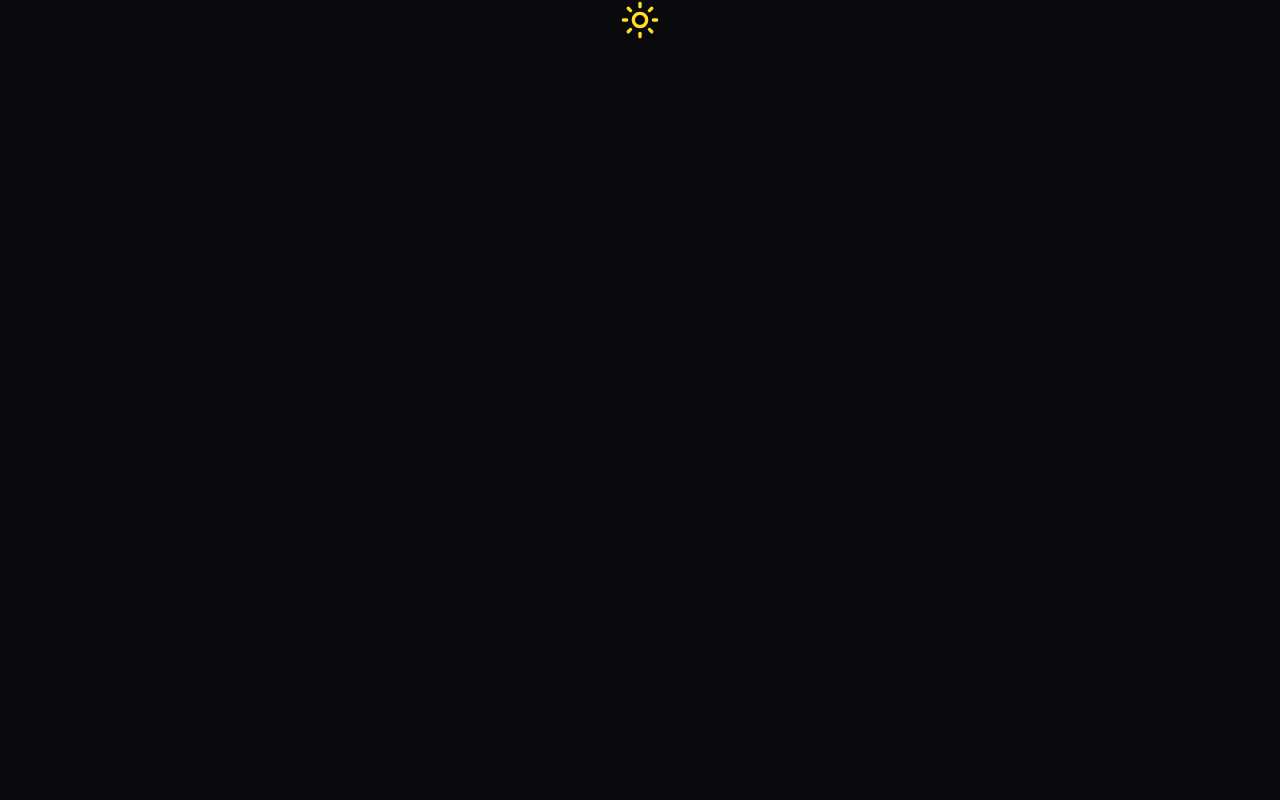
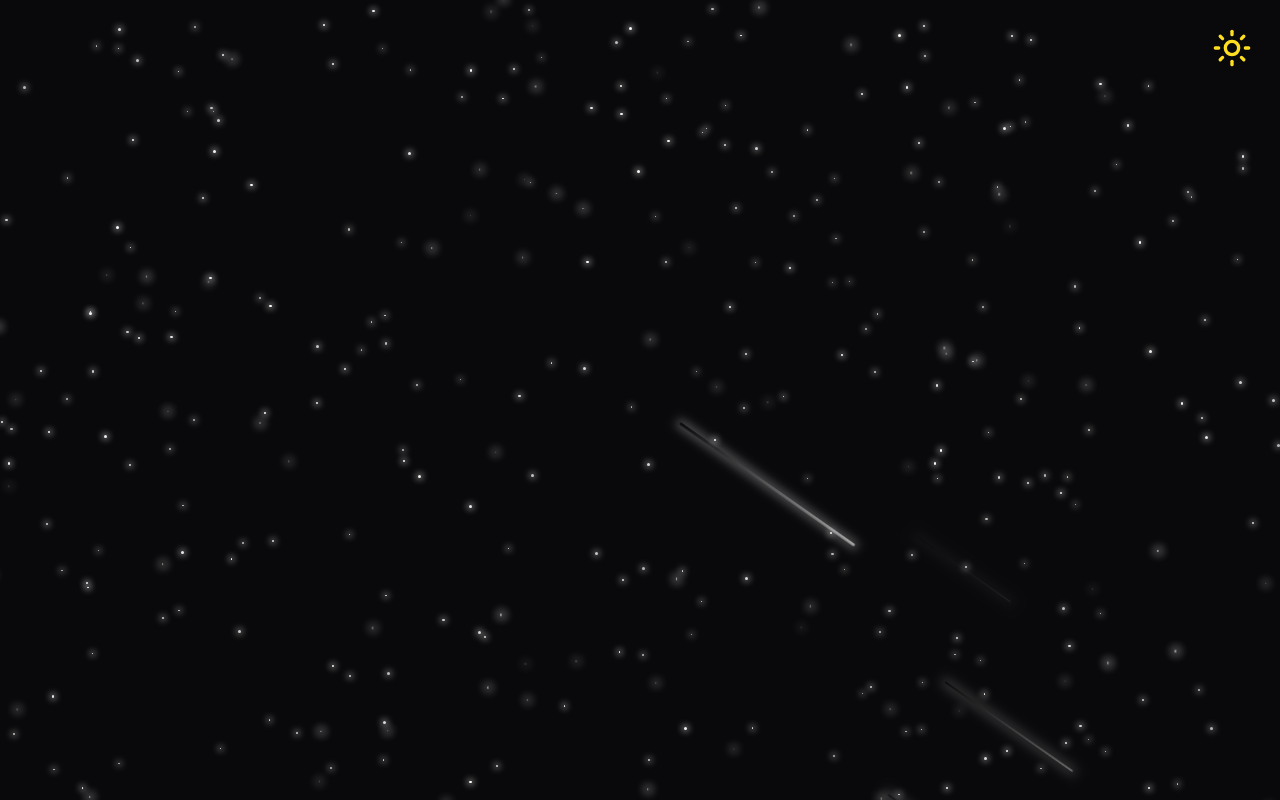
Before and after one commit to ArkaSaha23/my-Portfolio, a React (Vite) app: page / in a window 1280 px wide. Built offline with nearby package versions, Linux system fonts and the light colour scheme.

Commit message:
add changes 4

```diff
--- /dev/null
+++ b/src/components/Background.jsx
@@ -0,0 +1,125 @@
+import { useEffect, useState } from "react";
+
+//each stars,starfall will be an object with id,x,y,size,opacity,animationDuration
+//each meteor will be an object with id,x,y,size,animationDuration
+function Background() {
+  const [stars, setStars] = useState([]);
+  const [meteors, setMeteors] = useState([]);
+  const [starfall, setStarFall] = useState([]);
+
+  useEffect(() => {
+    generateStars();
+    generateMeteors();
+    generateStarfall();
+  }, []);
+
+ //star
+  const generateStars = () => {
+    const starNumbers = Math.floor(
+      (window.innerWidth * window.innerHeight) / 4000
+    );
+    const newStars = [];
+    for (let i = 0; i < starNumbers; i++) {
+      newStars.push({
+        id: i,
+        x: Math.random() * 100,
+        y: Math.random() * 100,
+        size: Math.random() * 2 + 1,
+        opacity: Math.random(),
+        animationDuration: Math.random() * 5 + 2,
+      });
+    }
+    setStars(newStars);
+  };
+
+  //meteor
+  const generateMeteors = () => {
+    const meteorNumbers = 8;
+    const newMeteors = [];
+    for (let i = 0; i < meteorNumbers; i++) {
+      newMeteors.push({
+        id: i,
+        x: Math.random() * 80,
+        y: Math.random() * 80,
+        size: Math.random() * 2 + 1,
+        animationDuration: Math.random() * 2 + 8,
+      });
+    }
+    setMeteors(newMeteors);
+  };
+
+ //starfall
+ const generateStarfall = () => {
+    const starfallNumbers = 100;
+    const newStarfall = [];
+    for (let i = 0; i < starfallNumbers; i++) {
+      newStarfall.push({
+        id: i,
+        x: Math.random() * 100,
+        y: Math.random() * 100,
+        size: Math.random() * 2 + 1,
+        opacity: Math.random(),
+        moveX: (Math.random() - 0.5) * 1000,
+        moveY: (Math.random() - 0.5) * 1000,
+        animationDuration: Math.random() * 2 + 3,
+      });
+    }
+    setStarFall(newStarfall)
+ }
+
+  //for each star,meteor,starfall set its position(x,y),size,opacity,animation duration in style
+  return (
+    <div className="fixed w-full h-full overflow-hidden pointer-events-none z-0">
+
+      {/* star */}
+      {stars.map((eachStar) => (
+        <div
+          key={eachStar.id}
+          className="star animate-pulse-subtle"
+          style={{
+            left: `${eachStar.x}%`,
+            top: `${eachStar.y}%`,
+            width: `${eachStar.size}px`,
+            height: `${eachStar.size}px`,
+            opacity: `${eachStar.opacity}`,
+            animationDuration: `${eachStar.animationDuration}s`,
+          }}
+        />
+      ))}
+
+      {/* starfall */}
+      {starfall.map((EachstarFall) => (
+        <div
+          key={EachstarFall.id}
+          className="animate-star-drift starfall"
+          style={{
+            left: `${EachstarFall.x}%`,
+            top: `${EachstarFall.y}%`,
+            width: `${EachstarFall.size}px`,
+            height: `${EachstarFall.size }px`,
+            opacity: `${EachstarFall.opacity}`,
+            "--move-x": `${EachstarFall.moveX}px`,
+            "--move-y": `${EachstarFall.moveY}px`,
+            animationDuration: `${EachstarFall.animationDuration}s`,
+          }}
+        />
+      ))}
+
+      {/* meteor */}
+      {meteors.map((eachMeteor) => (
+        <div
+          key={eachMeteor.id}
+          className="meteor animate-meteor "
+          style={{
+            left: `${eachMeteor.x}%`,
+            top: `${eachMeteor.y}%`,
+            width: `${eachMeteor.size * 70}px`,
+            height: `${eachMeteor.size}px`,
+            animationDuration: `${eachMeteor.animationDuration}s`,
+          }}
+          />
+      ))}
+    </div>
+  );
+}
+export default Background;
--- a/src/components/Theme.jsx
+++ b/src/components/Theme.jsx
@@ -1,5 +1,6 @@
 import { useEffect, useState } from "react";
 import { Moon, Sun } from "lucide-react";
+import { cn } from "../lib/utils";
 function Theme() {
   const [isDark, setIsDark] = useState(true);
 
@@ -17,12 +18,16 @@ function Theme() {
     }
   }
 
-  return <button onClick={toggleTheme}>
+  return(
+  <button
+    onClick={toggleTheme}
+    className={cn("fixed max-sm:hidden top-5 right-5 z-50 p-2 ounded-full transition-colors duration-300",
+    "focus:outline-hidden")}>
     {isDark ?
     (<Sun className="h-10 w-10 text-yellow-300"/>)
     :
     (<Moon className="h-10 w-10 text-blue-800"/>)
     }
-  </button>
+  </button>)
 }
 export default Theme;
--- a/src/index.css
+++ b/src/index.css
@@ -16,12 +16,13 @@
   --animate-fade-in-delay-2: fade-in 0.7s ease-out 0.4s forward;
   --animate-fade-in-delay-3: fade-in 0.7s ease-out 0.6s forward;
   --animate-fade-in-delay-4: fade-in 0.7s ease-out 0.8s forward;
-  --animate-meteor: meteor 1s linear infinite;
+  --animate-meteor: meteor 5s linear infinite;
+  --animate-star-drift: star-drift 5s linear infinite;
 
   @keyframes float {
-  0%,           /*At 0 seconds, the element is at its original position */
-  100% { transform: translateY(0); } /*At 6 seconds, the element has returned to its original position*/
-  50% { transform: translateY(-10px); } /*At 3 seconds, the element has moved 10 pixels up*/
+  0%,
+  100% { transform: translateY(0); }
+  50% { transform: translateY(-10px); }
   }
 
   @keyframes fade-in {
@@ -43,23 +44,36 @@
 
   @keyframes meteor {
     0% {
-      transform: rotate(215deg) translateX(0);
-      opacity: 1;
+      transform: rotate(215deg) translateX(0) scale(0.5);
+      opacity: 0.3;
     }
     70% {
       opacity: 1;
     }
     100% {
-      transform: rotate(215deg) translateX(-500px);
+      transform: rotate(215deg) translateX(-1000px) scaleX(1.2);
       opacity: 0;
     }
+  }
+}
+@keyframes star-drift {
+  0% {
+    transform: translate(0,0);
+    opacity: 0.5;
+  }
+  50% {
+    opacity: 1;
+  }
+  100% {
+    transform: translate(var(--move-x), var(--move-y));
+    opacity: 0.2;
   }
 }
 
 @layer base{
   :root {
     --border:226 232 240;
-    --background: 255 256 252;
+    --background: 255 255, 252;
     --foreground:235 239 246;
     --primary: 111 91 251;
     --secondary:111 91 251;
@@ -129,11 +143,13 @@
 }
 
 @utility star {
-  @apply absolute w-2 h-2 bg-white rounded-full shadow-[0_0_6px_2px_rgba(255,255,255,0.5)];
+  @apply absolute w-3 h-3 bg-white rounded-full shadow-[0_0_6px_2px_rgba(255,255,255,0.5)];
 }
-
+@utility starfall{
+  @apply absolute w-2 h-40 bg-linear-to-r from-white to-transparent rounded-full shadow-[0_0px_10px_3px_rgba(255,255,255,0.5)]
+}
 @utility meteor {
-  @apply absolute w-2 h-100  bg-linear-to-r via-white to-transparent rounded-full shadow-[0_0_6px_2px_rgba(255,255,255,0.5)];
+  @apply absolute w-2 h-40 bg-linear-to-r from-white to-transparent rounded-full shadow-[0_0px_10px_3px_rgba(255,255,255,0.5)];
 }
 #root{
   @apply max-w-full m-0 p-0 text-center;
--- a/src/pages/Home.jsx
+++ b/src/pages/Home.jsx
@@ -1,3 +1,4 @@
+import Background from "../components/Background";
 import Theme from "../components/Theme";
 import '../index.css';
 function Home() {
@@ -8,6 +9,7 @@ function Home() {
       <Theme/>
 
      {/* Background effects */}
+     <Background/>
 
      {/* navbar */}
 
```
Also changed, not shown: src/lib/utils.js (line endings or trailing spaces).
